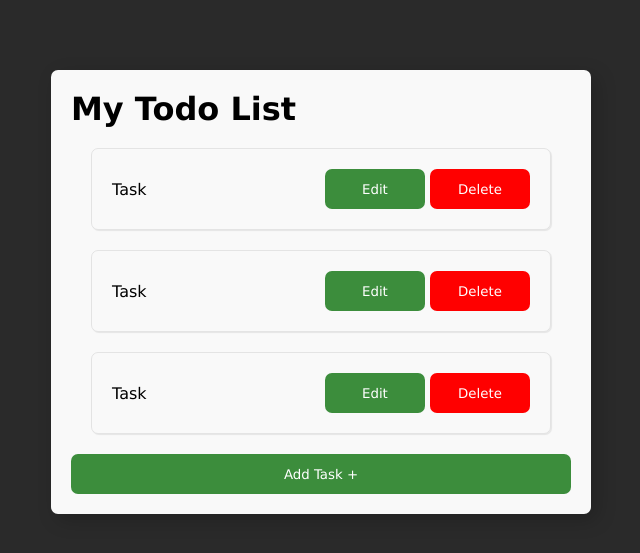
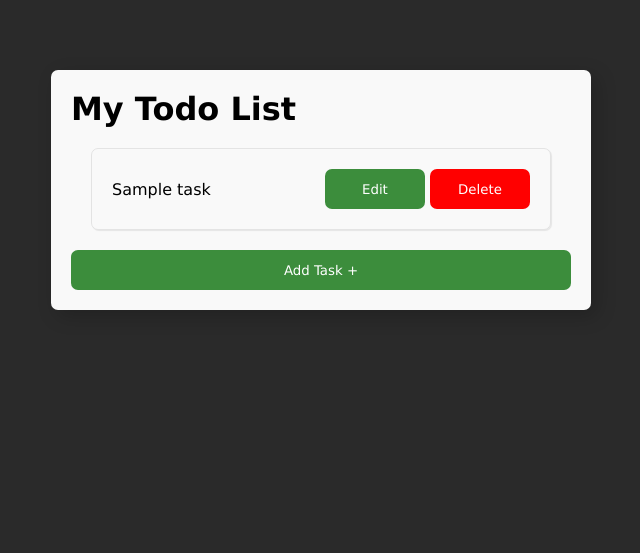
Before and after one commit to Mo-Official/todo-list, a Flask app: template templates/index.html in a window 1280 px wide. Shown: the top 553 px of the page, without its empty margins (319-959 px from the left). Run offline with Flask 3, Linux system fonts and the light colour scheme; the template is opened without the code that fills it: most values are stand-ins (such as "Sample title", 1, 10 or a date in 2020).

Commit message:
frontend reads from get_tasks()

```diff
--- a/app.py
+++ b/app.py
@@ -1,5 +1,5 @@
 from flask import Flask
-from flask import render_template, redirect, request
+from flask import render_template, redirect, request, url_for
 import csv
 
 app = Flask(__name__, template_folder="./templates")
@@ -55,15 +55,31 @@ def get_task(id):
         line = fh.readline().split(";")
         while line[0] != str(id):
             line = fh.readline().split(";")
-        return line
+        return (line[0], line[1].strip())
+
+def get_tasks(search):
+    with open(csv_path) as fh:
+        if search == "*":
+            lines =  fh.readlines()
+            tasks = []
+            for line in lines:
+                v1, v2 = line.split(";")
+                tasks.append((v1, v2))
+            return tasks
+        return []
+
 
 @app.route("/", methods=["GET"])
 def index():
-    return render_template("index.html")
+    tasks = get_tasks("*")
+    print(tasks)
+    return render_template("index.html", tasks=tasks)
 
 @app.route("/add", methods=['POST'])
 def add_task():
-    pass
+    value = request.form.get("title")
+    add_task(value)
+    return redirect(url_for("index"))
 
 if __name__ == "__main__":
     app.run("", debug=True)
--- a/templates/index.html
+++ b/templates/index.html
@@ -112,55 +112,15 @@
 		<div class="app-container">
 			<ol class="list-container">
 				<h1>My Todo List</h1>
+
+				{% for task in tasks %}
 				<li
 					class="list-item"
-					id="1">
+					id="{{task[0]}}">
 					<div
 						class="list-item-left"
 						id="1-t">
-						Task
-					</div>
-					<div class="list-item-right">
-						<button
-							class="btn-green"
-							onclick="handleOnEditClick()">
-							Edit
-						</button>
-						<button
-							class="btn-red"
-							onclick="handleOnDeleteClick()">
-							Delete
-						</button>
-					</div>
-				</li>
-				<li
-					class="list-item"
-					id="1">
-					<div
-						class="list-item-left"
-						id="1-t">
-						Task
-					</div>
-					<div class="list-item-right">
-						<button
-							class="btn-green"
-							onclick="handleOnEditClick()">
-							Edit
-						</button>
-						<button
-							class="btn-red"
-							onclick="handleOnDeleteClick()">
-							Delete
-						</button>
-					</div>
-				</li>
-				<li
-					class="list-item"
-					id="1">
-					<div
-						class="list-item-left"
-						id="1-t">
-						Task
+						{{task[1]}}
 					</div>
 					<div class="list-item-right">
 						<button
@@ -176,6 +136,8 @@
 					</div>
 				</li>
 
+				{% endfor %}
+
 				<div class="list-container-footer">
 					<button
 						class="list-container-footer-btn"
```
